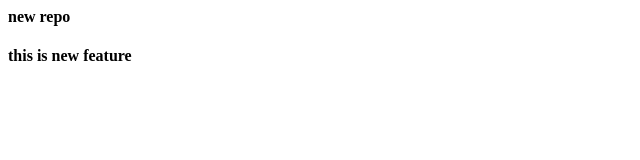
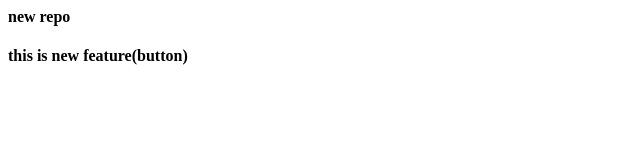
Before and after one commit to AmitNagrare01/localrepo, a plain HTML site: page newrepo/index.html in a window 1280 px wide. Shown: the full height of the page, 0-640 px from the left. Drawn offline with Linux system fonts and the light colour scheme.

```diff
--- a/newrepo/index.html
+++ b/newrepo/index.html
@@ -1,2 +1,2 @@
 <h4>new repo</h4>
-<h4>this is new feature</h4>
+<h4>this is new feature(button)</h4>
```
